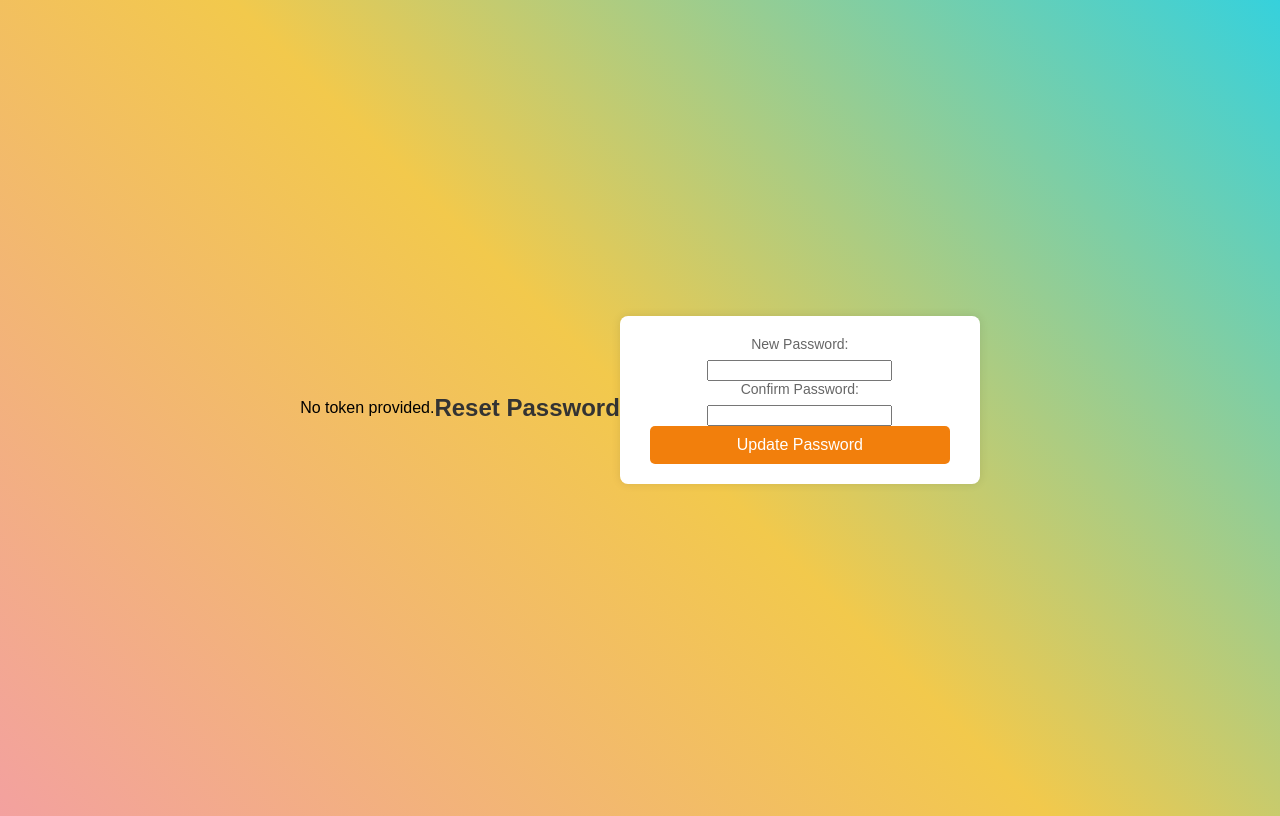
After one commit to itztann/VoltMart, a PHP site: page /VoltMart/resetPassword.php in a window 1280 px wide. The commit adds this page. Run offline with PHP 8.4, Linux system fonts and the light colour scheme.

Commit message:
Fixed variable errors + added forgot password feature

```diff
--- a/db_connection.php
+++ b/db_connection.php
@@ -5,22 +5,20 @@
         $username = 'root'; // Default XAMPP username
         $password = ''; // Default XAMPP password is empty
     */
-    $con = mysqli_connect("localhost", "root", "", "databasetestingraihan");
+    $con = mysqli_connect("localhost", "root", "", "voltmart");
 
     if (mysqli_connect_errno()) {
-        echo "Gagal konek ke database: " . mysqli_connect_error();
+        echo "Failed to Connect to database #EnglishBetter: " . mysqli_connect_error();
         exit();
     }
-    /*
-try {
-    // Establishing the connection
-    $conn = new PDO("mysql:host=$host;dbname=$dbname", $username, $password);
-    // Set the PDO error mode to exception
-    $conn->setAttribute(PDO::ATTR_ERRMODE, PDO::ERRMODE_EXCEPTION);
-    // If successful, echo a success message (you can remove this later)
-    echo "Connected successfully to the database!";
-} catch(PDOException $e) {
-    // If there's an error, it will be displayed here
-    echo "Connection failed: " . $e->getMessage();
-} */
+
+
+    try {
+        $con = new PDO("mysql:host=localhost;dbname=voltmart", "root", "");
+        $con->setAttribute(PDO::ATTR_ERRMODE, PDO::ERRMODE_EXCEPTION);
+    } catch(PDOException $e) {
+        echo "Connection failed: " . $e->getMessage();
+        exit();
+    }
+
 ?>
--- a/editProducts.php
+++ b/editProducts.php
@@ -19,7 +19,7 @@
 /*
             // Ambil data produk berdasarkan ID
             $query = "SELECT * FROM products WHERE id = ?";
-            $stmt = $conn->prepare($query);
+            $stmt = $con->prepare($query);
             $stmt->bind_param("i", $productId);
             $stmt->execute();
             $result = $stmt->get_result();
@@ -43,7 +43,7 @@
 
                 // Update data produk di database
                 $updateQuery = "UPDATE products SET name = ?, price = ?, picture = ?, detail = ?, stock = ? WHERE id = ?";
-                $stmt = $conn->prepare($updateQuery);
+                $stmt = $con->prepare($updateQuery);
                 $stmt->bind_param("sdsssi", $name, $price, $picture, $detail, $stock, $productId);
 
                 if ($stmt->execute()) {
--- a/forgotPassword.html
+++ b/forgotPassword.html
@@ -7,7 +7,8 @@
     <link rel="stylesheet" href="forgotPasswordStyle.css">
 </head>
 <body>
-    <form action="send_reset_link.php" method="POST">
+    <h2>Forgot Password</h2>
+    <form action="forgotPassword.php" method="POST">
         <label for="email">Enter your email to reset your password:</label>
         <input type="email" name="email" required><br><br>
 
--- a/login.php
+++ b/login.php
@@ -6,7 +6,7 @@
 
 
 
-    /*
+
     $error = '';
 
     if ($_SERVER['REQUEST_METHOD'] == 'POST') {
@@ -18,7 +18,7 @@
             $error = "Please fill in all fields.";
         } else {
             // Fetch the user data by email
-            $stmt = $conn->prepare('SELECT * FROM users WHERE email = :email');
+            $stmt = $con->prepare('SELECT * FROM users WHERE email = :email');
             $stmt->execute(['email' => $email]);
             $user = $stmt->fetch(PDO::FETCH_ASSOC);
 
@@ -36,7 +36,7 @@
             }
         }
     }
-    */
+
 ?>
 
 <!-- Error display -->
--- /dev/null
+++ b/resetPassword.php
@@ -0,0 +1,60 @@
+<?php
+// Include the database connection
+require_once 'db_connection.php';
+
+$token = $_GET['token'] ?? '';
+
+if ($token) {
+    // Check if the reset token exists in the database
+    $stmt = $con->prepare('SELECT * FROM users WHERE reset_token = :reset_token');
+    $stmt->execute(['reset_token' => $token]);
+    $user = $stmt->fetch(PDO::FETCH_ASSOC);
+
+    if ($user) {
+        if ($_SERVER['REQUEST_METHOD'] == 'POST') {
+            $new_password = htmlspecialchars($_POST['new_password']);
+            $confirm_password = htmlspecialchars($_POST['confirm_password']);
+
+            if ($new_password === $confirm_password) {
+                // Hash the new password
+                $hashed_password = password_hash($new_password, PASSWORD_BCRYPT);
+
+                // Update the password in the database and clear the reset token
+                $stmt = $con->prepare('UPDATE users SET password = :password, reset_token = NULL WHERE id = :id');
+                $stmt->execute(['password' => $hashed_password, 'id' => $user['id']]);
+
+                echo "Password updated successfully! You can now <a href='login.html'>log in</a>.";
+            } else {
+                echo "Passwords do not match.";
+            }
+        }
+    } else {
+        echo "Invalid or expired token.";
+    }
+} else {
+    echo "No token provided.";
+}
+?>
+
+<!-- HTML Form for Resetting the Password -->
+<!DOCTYPE html>
+<html lang="en">
+<head>
+    <meta charset="UTF-8">
+    <meta name="viewport" content="width=device-width, initial-scale=1.0">
+    <title>Reset Password</title>
+    <link rel="stylesheet" href="forgotPasswordStyle.css">
+</head>
+<body>
+    <h2>Reset Password</h2>
+    <form action="resetPassword.php?token=<?php echo htmlspecialchars($token); ?>" method="POST">
+        <label for="new_password">New Password:</label>
+        <input type="password" name="new_password" required>
+
+        <label for="confirm_password">Confirm Password:</label>
+        <input type="password" name="confirm_password" required>
+
+        <button type="submit">Update Password</button>
+    </form>
+</body>
+</html>
```
Also changed, not shown: forgotPassword.php (added, +32 -0 lines), register.html (+6 -6 lines), register.php (+17 -40 lines).
